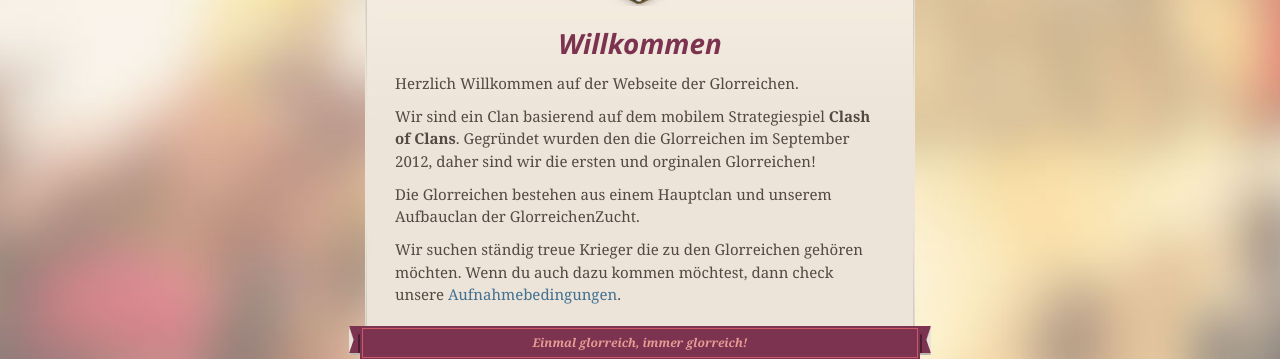
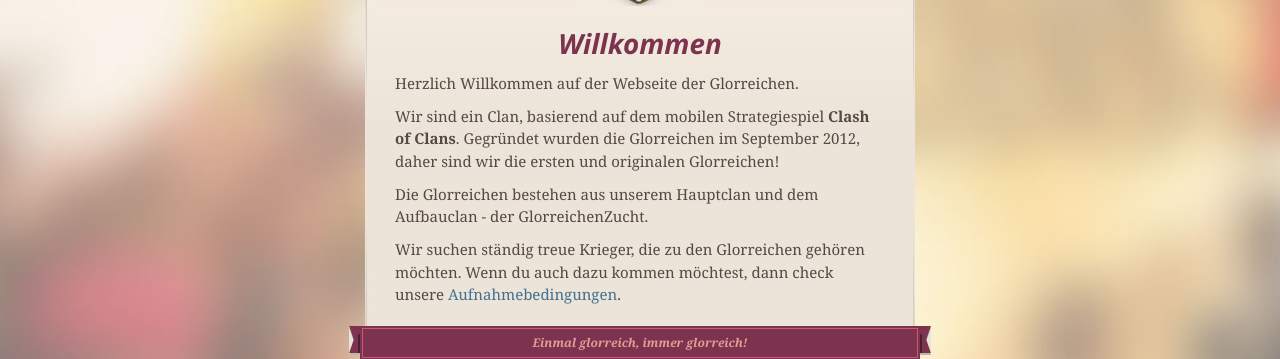
Before and after one commit to glorreich/glorreich.github.io, a Jekyll site: the page built from _posts/2014-11-21-willkommen.markdown, in a window 1280 px wide. Shown: the part 213-572 px from the top of the page. Built offline with Jekyll 4.4.1, drawn with Linux system fonts in a browser that asks for light colours; nearby versions of some CDN libraries.

Commit message:
Update 2014-11-21-willkommen.markdown

```diff
--- a/_posts/2014-11-21-willkommen.markdown
+++ b/_posts/2014-11-21-willkommen.markdown
@@ -6,9 +6,9 @@ tags: willkommen
 ---
 Herzlich Willkommen auf der Webseite der Glorreichen.
 
-Wir sind ein Clan basierend auf dem mobilem Strategiespiel **Clash of Clans**.
-Gegründet wurden den die Glorreichen im September 2012, daher sind wir die ersten und orginalen Glorreichen!
+Wir sind ein Clan, basierend auf dem mobilen Strategiespiel **Clash of Clans**.
+Gegründet wurden die Glorreichen im September 2012, daher sind wir die ersten und originalen Glorreichen!
 
-Die Glorreichen bestehen aus einem Hauptclan und unserem Aufbauclan der GlorreichenZucht.
+Die Glorreichen bestehen aus unserem Hauptclan und dem Aufbauclan - der GlorreichenZucht.
 
-Wir suchen ständig treue Krieger die zu den Glorreichen gehören möchten. Wenn du auch dazu kommen möchtest, dann check unsere [Aufnahmebedingungen](#aufnahme).
+Wir suchen ständig treue Krieger, die zu den Glorreichen gehören möchten. Wenn du auch dazu kommen möchtest, dann check unsere [Aufnahmebedingungen](#aufnahme).
```
